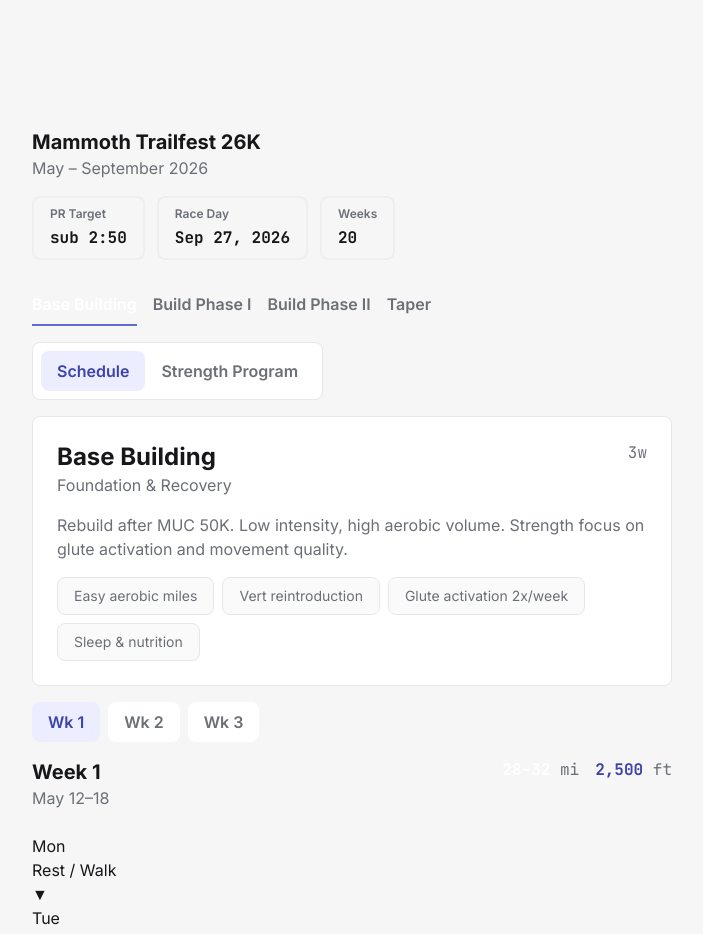
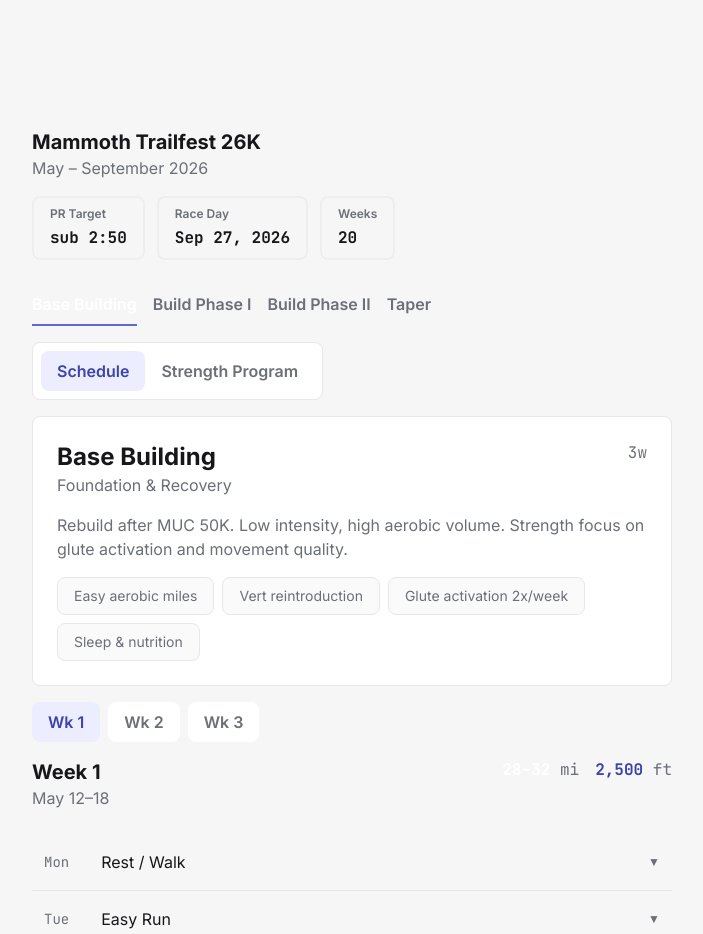
Before and after one commit to teresal92/trailrunning-planner, a Next.js app: page / in a window 1280 px wide. Shown: the top 934 px of the page, without its empty margins (288-991 px from the left). Built offline with nearby package versions, Linux system fonts and the light colour scheme.

Commit message:
style: migrate DayCard and DaySchedule to design tokens

```diff
--- a/app/components/day-card.tsx
+++ b/app/components/day-card.tsx
@@ -21,15 +21,22 @@
           onToggle();
         }
       }}
+      className="px-3 py-4 border-b border-border cursor-pointer transition-all"
     >
-      <div>
-        <div>
-          <div>{day.day}</div>
+      <div className="flex justify-between items-center">
+        <div className="flex items-center gap-8">
+          <div className="font-mono text-text-secondary text-sm">{day.day}</div>
           <div>{day.label}</div>
         </div>
-        <div>{isSelected ? "▲" : "▼"}</div>
+        <div className="text-text-secondary text-xs">
+          {isSelected ? "▲" : "▼"}
+        </div>
       </div>
-      {isSelected && <div>{day.detail}</div>}
+      {isSelected && (
+        <div className="mt-2.5 pt-2.5 text-sm text-text-secondary pl-14">
+          {day.detail}
+        </div>
+      )}
     </div>
   );
 }
--- a/app/components/day-schedule.tsx
+++ b/app/components/day-schedule.tsx
@@ -12,7 +12,7 @@
   const [selectedDay, setSelectedDay] = useState<number | null>(null);
 
   return (
-    <div>
+    <div className="flex flex-col mb-6">
       {days.map((d, i) => (
         <DayCard
           key={d.id}
```
